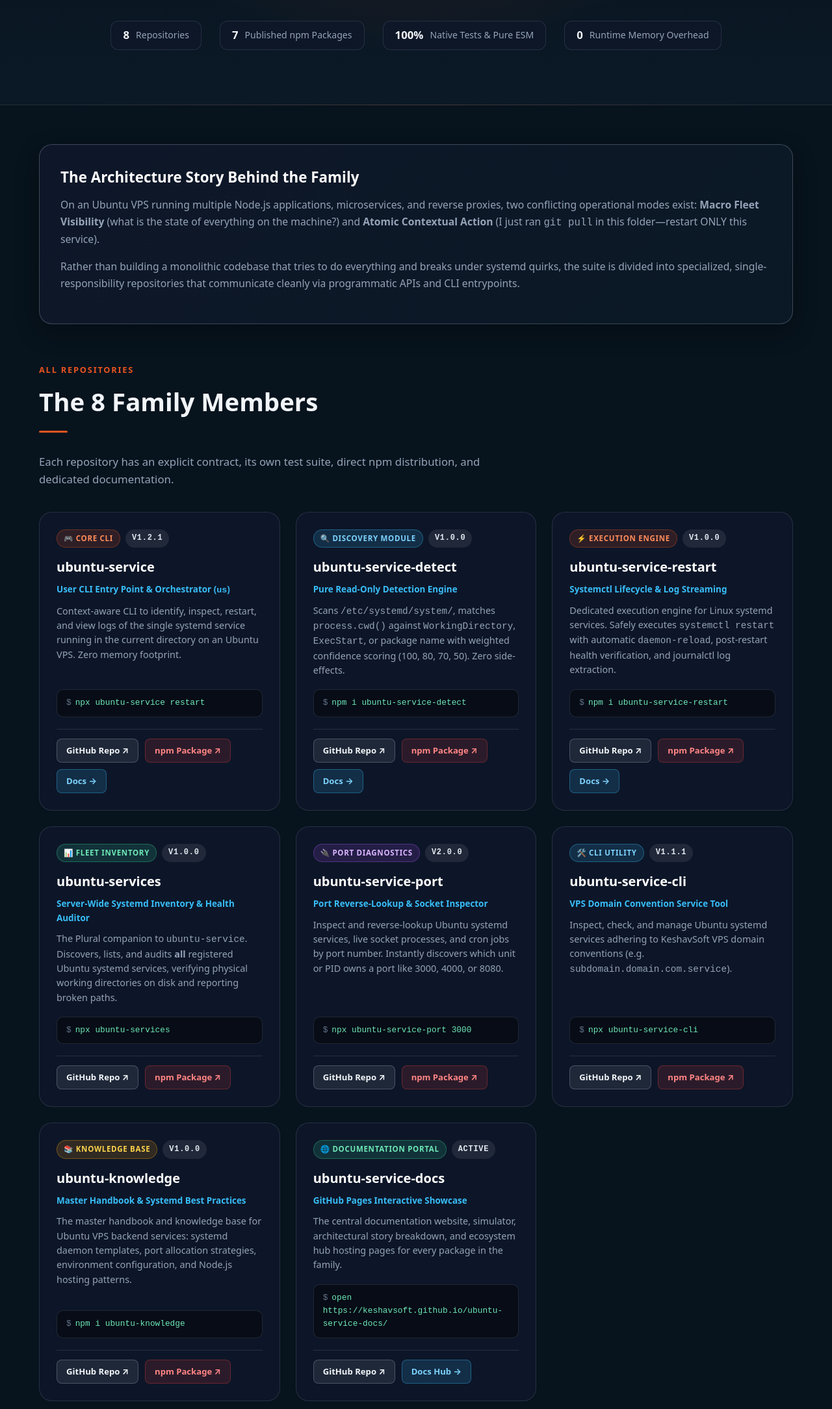
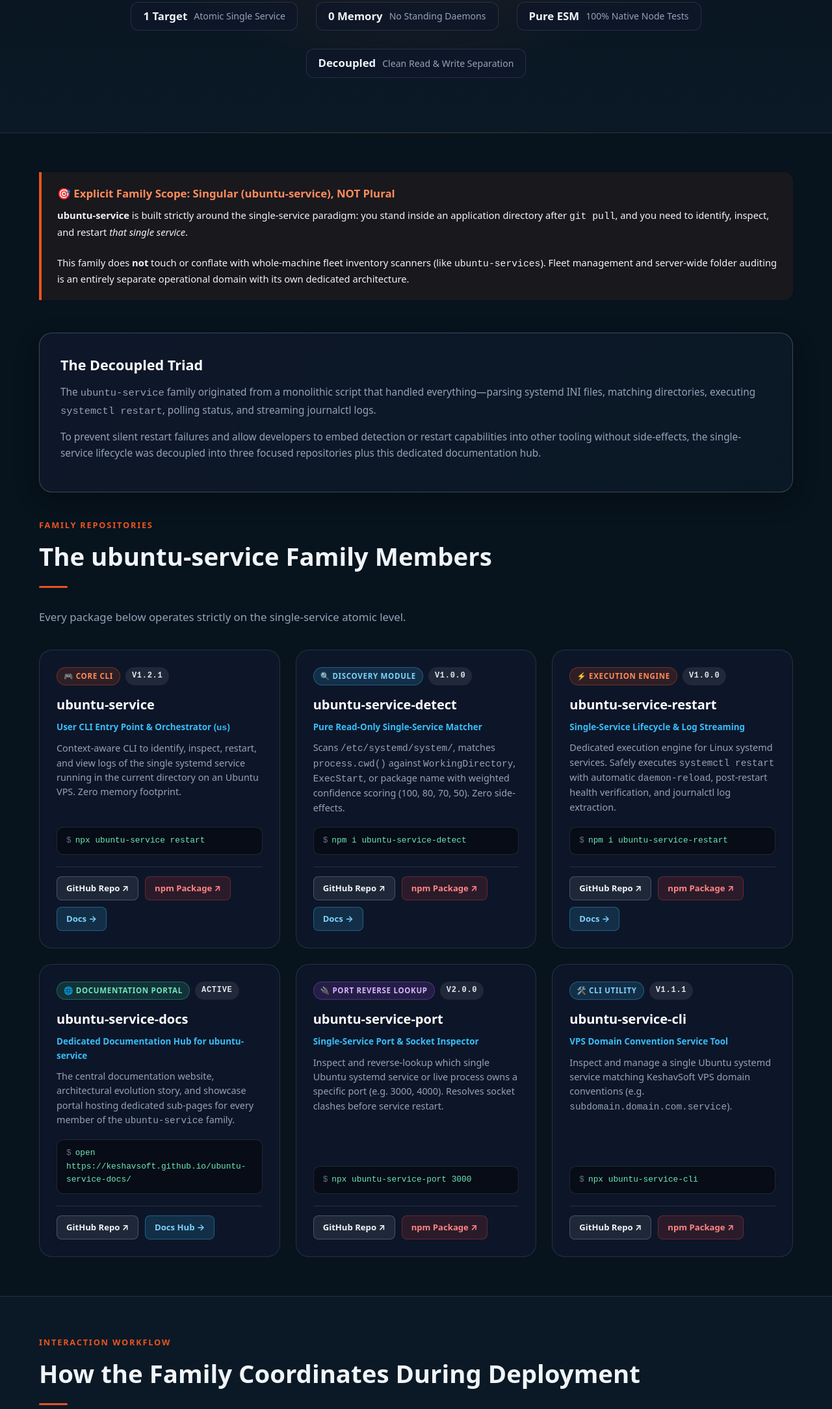
Before and after one commit to keshavsoft/ubuntu-service-docs, a plain HTML site: page repos/index.html in a window 1280 px wide. Shown: the part 371-2540 px from the top of the page at 65% size. Drawn offline with Linux system fonts and the light colour scheme.

Commit message:
refactor(scope): enforce strict ubuntu-service singular family scope; remove ubuntu-services and ubuntu-knowledge

```diff
--- a/repos/index.html
+++ b/repos/index.html
@@ -4,7 +4,7 @@
   <meta charset="utf-8">
   <meta name="viewport" content="width=device-width, initial-scale=1.0">
   <meta name="theme-color" content="#07131d">
-  <title>The ubuntu-service Family — Complete Repository & Package Ecosystem</title>
+  <title>The ubuntu-service Family — Single-Service Management Ecosystem</title>
   <style>
     *, *::before, *::after { box-sizing: border-box; margin: 0; padding: 0; }
     :root {
@@ -20,7 +20,6 @@
       --amber-soft: rgba(245, 158, 11, 0.15);
       --bg: #07131d;
       --bg2: #0b1926;
-      --bg3: #0f2234;
       --card: rgba(15, 23, 42, 0.92);
       --border: rgba(148, 163, 184, 0.18);
       --border-bright: rgba(148, 163, 184, 0.35);
@@ -111,10 +110,17 @@
     .story-banner {
       background: linear-gradient(135deg, rgba(15, 23, 42, 0.95), rgba(11, 25, 38, 0.95));
       border: 1px solid var(--border-bright); border-radius: 20px; padding: 32px;
-      margin-bottom: 60px; box-shadow: 0 12px 36px rgba(0,0,0,0.3);
+      margin-bottom: 40px; box-shadow: 0 12px 36px rgba(0,0,0,0.3);
     }
-    .story-banner h3 { font-size: 1.4rem; font-weight: 800; margin-bottom: 12px; color: #fff; }
-    .story-banner p { color: var(--muted); font-size: 0.98rem; line-height: 1.65; margin-bottom: 16px; }
+    .story-banner h3 { font-size: 1.35rem; font-weight: 800; margin-bottom: 12px; color: #fff; }
+    .story-banner p { color: var(--muted); font-size: 0.96rem; line-height: 1.65; margin-bottom: 14px; }
+
+    .boundary-callout {
+      background: rgba(233, 84, 32, 0.08); border-left: 4px solid var(--orange);
+      padding: 20px 24px; border-radius: 0 14px 14px 0; margin-bottom: 50px;
+    }
+    .boundary-callout h4 { color: #ff8c5a; font-size: 1.05rem; font-weight: 800; margin-bottom: 8px; }
+    .boundary-callout p { color: var(--text); font-size: 0.92rem; line-height: 1.6; margin: 0; }
 
     .family-grid {
       display: grid; grid-template-columns: repeat(auto-fill, minmax(360px, 1fr));
@@ -142,7 +148,6 @@
     .badge-sky    { background: var(--sky-soft); color: #7dd3fc; border: 1px solid rgba(56, 189, 248, 0.35); }
     .badge-green  { background: var(--green-soft); color: #6ee7b7; border: 1px solid rgba(52, 211, 153, 0.35); }
     .badge-purple { background: var(--purple-soft); color: #d8b4fe; border: 1px solid rgba(168, 85, 247, 0.35); }
-    .badge-amber  { background: var(--amber-soft); color: #fcd34d; border: 1px solid rgba(245, 158, 11, 0.35); }
     .badge-version { background: rgba(255, 255, 255, 0.08); color: #e2e8f0; font-family: monospace; font-size: 0.75rem; }
 
     .repo-card h3 { font-size: 1.25rem; font-weight: 800; margin-bottom: 8px; color: #fff; }
@@ -227,24 +232,24 @@
 
 <div class="hero">
   <div class="container">
-    <div class="hero-eyebrow">🌐 The KeshavSoft Ecosystem · Ubuntu VPS Service Suite</div>
-    <h1>The Complete <span>Repository Family</span></h1>
+    <div class="hero-eyebrow">⚙️ Exclusive Suite · Ubuntu VPS Single-Service Management</div>
+    <h1>The <span>ubuntu-service</span> Family</h1>
     <p class="sub">
-      A coordinated family of decoupled tools built for zero-friction VPS service management, port diagnostics, safe systemd lifecycle execution, and fleet audits.
+      A dedicated family of decoupled packages built exclusively for atomic, folder-contextual single-service operations on Ubuntu VPS servers.
     </p>
 
     <div class="stats-row">
       <div class="stat-pill">
-        <strong>8</strong> <span>Repositories</span>
+        <strong>1 Target</strong> <span>Atomic Single Service</span>
       </div>
       <div class="stat-pill">
-        <strong>7</strong> <span>Published npm Packages</span>
+        <strong>0 Memory</strong> <span>No Standing Daemons</span>
       </div>
       <div class="stat-pill">
-        <strong>100%</strong> <span>Native Tests &amp; Pure ESM</span>
+        <strong>Pure ESM</strong> <span>100% Native Node Tests</span>
       </div>
       <div class="stat-pill">
-        <strong>0</strong> <span>Runtime Memory Overhead</span>
+        <strong>Decoupled</strong> <span>Clean Read &amp; Write Separation</span>
       </div>
     </div>
   </div>
@@ -252,20 +257,30 @@
 
 <section>
   <div class="container">
-    <div class="story-banner">
-      <h3>The Architecture Story Behind the Family</h3>
+
+    <div class="boundary-callout">
+      <h4>🎯 Explicit Family Scope: Singular (ubuntu-service), NOT Plural</h4>
       <p>
-        On an Ubuntu VPS running multiple Node.js applications, microservices, and reverse proxies, two conflicting operational modes exist: <strong>Macro Fleet Visibility</strong> (what is the state of everything on the machine?) and <strong>Atomic Contextual Action</strong> (I just ran <code>git pull</code> in this folder—restart ONLY this service).
-      </p>
-      <p>
-        Rather than building a monolithic codebase that tries to do everything and breaks under systemd quirks, the suite is divided into specialized, single-responsibility repositories that communicate cleanly via programmatic APIs and CLI entrypoints.
+        <strong>ubuntu-service</strong> is built strictly around the single-service paradigm: you stand inside an application directory after <code>git pull</code>, and you need to identify, inspect, and restart <em>that single service</em>.
+        <br><br>
+        This family does <strong>not</strong> touch or conflate with whole-machine fleet inventory scanners (like <code>ubuntu-services</code>). Fleet management and server-wide folder auditing is an entirely separate operational domain with its own dedicated architecture.
       </p>
     </div>
 
-    <div class="section-label">All Repositories</div>
-    <h2 class="section-title">The 8 Family Members</h2>
+    <div class="story-banner">
+      <h3>The Decoupled Triad</h3>
+      <p>
+        The <code>ubuntu-service</code> family originated from a monolithic script that handled everything—parsing systemd INI files, matching directories, executing <code>systemctl restart</code>, polling status, and streaming journalctl logs.
+      </p>
+      <p>
+        To prevent silent restart failures and allow developers to embed detection or restart capabilities into other tooling without side-effects, the single-service lifecycle was decoupled into three focused repositories plus this dedicated documentation hub.
+      </p>
+    </div>
+
+    <div class="section-label">Family Repositories</div>
+    <h2 class="section-title">The ubuntu-service Family Members</h2>
     <div class="divider"></div>
-    <p class="section-desc">Each repository has an explicit contract, its own test suite, direct npm distribution, and dedicated documentation.</p>
+    <p class="section-desc">Every package below operates strictly on the single-service atomic level.</p>
 
     <div class="family-grid">
 
@@ -307,7 +322,7 @@
           </div>
         </div>
         <h3>ubuntu-service-detect</h3>
-        <div class="role">Pure Read-Only Detection Engine</div>
+        <div class="role">Pure Read-Only Single-Service Matcher</div>
         <p>
           Scans <code>/etc/systemd/system/</code>, matches <code>process.cwd()</code> against <code>WorkingDirectory</code>, <code>ExecStart</code>, or package name with weighted confidence scoring (100, 80, 70, 50). Zero side-effects.
         </p>
@@ -336,7 +351,7 @@
           </div>
         </div>
         <h3>ubuntu-service-restart</h3>
-        <div class="role">Systemctl Lifecycle &amp; Log Streaming</div>
+        <div class="role">Single-Service Lifecycle &amp; Log Streaming</div>
         <p>
           Dedicated execution engine for Linux systemd services. Safely executes <code>systemctl restart</code> with automatic <code>daemon-reload</code>, post-restart health verification, and journalctl log extraction.
         </p>
@@ -356,28 +371,28 @@
         </div>
       </div>
 
-      <!-- 4. ubuntu-services (Plural) -->
+      <!-- 4. ubuntu-service-docs -->
       <div class="repo-card">
         <div class="card-top">
           <div class="card-badges">
-            <span class="badge badge-green">📊 Fleet Inventory</span>
-            <span class="badge badge-version">v1.0.0</span>
+            <span class="badge badge-green">🌐 Documentation Portal</span>
+            <span class="badge badge-version">Active</span>
           </div>
         </div>
-        <h3>ubuntu-services</h3>
-        <div class="role">Server-Wide Systemd Inventory &amp; Health Auditor</div>
+        <h3>ubuntu-service-docs</h3>
+        <div class="role">Dedicated Documentation Hub for ubuntu-service</div>
         <p>
-          The Plural companion to <code>ubuntu-service</code>. Discovers, lists, and audits <strong>all</strong> registered Ubuntu systemd services, verifying physical working directories on disk and reporting broken paths.
+          The central documentation website, architectural evolution story, and showcase portal hosting dedicated sub-pages for every member of the <code>ubuntu-service</code> family.
         </p>
         <div class="cmd-box">
-          <code><span class="prompt">$</span>npx ubuntu-services</code>
+          <code><span class="prompt">$</span>open https://keshavsoft.github.io/ubuntu-service-docs/</code>
         </div>
         <div class="card-actions">
-          <a href="https://github.com/keshavsoft/ubuntu-services" target="_blank" class="btn-action btn-github">
+          <a href="https://github.com/keshavsoft/ubuntu-service-docs" target="_blank" class="btn-action btn-github">
             GitHub Repo ↗
           </a>
-          <a href="https://www.npmjs.com/package/ubuntu-services" target="_blank" class="btn-action btn-npm">
-            npm Package ↗
+          <a href="../index.html" class="btn-action btn-docs">
+            Docs Hub →
           </a>
         </div>
       </div>
@@ -386,14 +401,14 @@
       <div class="repo-card">
         <div class="card-top">
           <div class="card-badges">
-            <span class="badge badge-purple">🔌 Port Diagnostics</span>
+            <span class="badge badge-purple">🔌 Port Reverse Lookup</span>
             <span class="badge badge-version">v2.0.0</span>
           </div>
         </div>
         <h3>ubuntu-service-port</h3>
-        <div class="role">Port Reverse-Lookup &amp; Socket Inspector</div>
+        <div class="role">Single-Service Port &amp; Socket Inspector</div>
         <p>
-          Inspect and reverse-lookup Ubuntu systemd services, live socket processes, and cron jobs by port number. Instantly discovers which unit or PID owns a port like 3000, 4000, or 8080.
+          Inspect and reverse-lookup which single Ubuntu systemd service or live process owns a specific port (e.g. 3000, 4000). Resolves socket clashes before service restart.
         </p>
         <div class="cmd-box">
           <code><span class="prompt">$</span>npx ubuntu-service-port 3000</code>
@@ -419,7 +434,7 @@
         <h3>ubuntu-service-cli</h3>
         <div class="role">VPS Domain Convention Service Tool</div>
         <p>
-          Inspect, check, and manage Ubuntu systemd services adhering to KeshavSoft VPS domain conventions (e.g. <code>subdomain.domain.com.service</code>).
+          Inspect and manage a single Ubuntu systemd service matching KeshavSoft VPS domain conventions (e.g. <code>subdomain.domain.com.service</code>).
         </p>
         <div class="cmd-box">
           <code><span class="prompt">$</span>npx ubuntu-service-cli</code>
@@ -430,58 +445,6 @@
           </a>
           <a href="https://www.npmjs.com/package/ubuntu-service-cli" target="_blank" class="btn-action btn-npm">
             npm Package ↗
-          </a>
-        </div>
-      </div>
-
-      <!-- 7. ubuntu-knowledge -->
-      <div class="repo-card">
-        <div class="card-top">
-          <div class="card-badges">
-            <span class="badge badge-amber">📚 Knowledge Base</span>
-            <span class="badge badge-version">v1.0.0</span>
-          </div>
-        </div>
-        <h3>ubuntu-knowledge</h3>
-        <div class="role">Master Handbook &amp; Systemd Best Practices</div>
-        <p>
-          The master handbook and knowledge base for Ubuntu VPS backend services: systemd daemon templates, port allocation strategies, environment configuration, and Node.js hosting patterns.
-        </p>
-        <div class="cmd-box">
-          <code><span class="prompt">$</span>npm i ubuntu-knowledge</code>
-        </div>
-        <div class="card-actions">
-          <a href="https://github.com/keshavsoft/ubuntu-knowledge" target="_blank" class="btn-action btn-github">
-            GitHub Repo ↗
-          </a>
-          <a href="https://www.npmjs.com/package/ubuntu-knowledge" target="_blank" class="btn-action btn-npm">
-            npm Package ↗
-          </a>
-        </div>
-      </div>
-
-      <!-- 8. ubuntu-service-docs -->
-      <div class="repo-card">
-        <div class="card-top">
-          <div class="card-badges">
-            <span class="badge badge-green">🌐 Documentation Portal</span>
-            <span class="badge badge-version">Active</span>
-          </div>
-        </div>
-        <h3>ubuntu-service-docs</h3>
-        <div class="role">GitHub Pages Interactive Showcase</div>
-        <p>
-          The central documentation website, simulator, architectural story breakdown, and ecosystem hub hosting pages for every package in the family.
-        </p>
-        <div class="cmd-box">
-          <code><span class="prompt">$</span>open https://keshavsoft.github.io/ubuntu-service-docs/</code>
-        </div>
-        <div class="card-actions">
-          <a href="https://github.com/keshavsoft/ubuntu-service-docs" target="_blank" class="btn-action btn-github">
-            GitHub Repo ↗
-          </a>
-          <a href="../index.html" class="btn-action btn-docs">
-            Docs Hub →
           </a>
         </div>
       </div>
@@ -527,7 +490,7 @@
 <section>
   <div class="container">
     <div class="section-label">Master Reference</div>
-    <h2 class="section-title">Ecosystem Matrix</h2>
+    <h2 class="section-title">The ubuntu-service Family Matrix</h2>
     <div class="divider"></div>
 
     <div class="matrix-table-wrap">
@@ -568,12 +531,12 @@
             <td><code>restartService()</code></td>
           </tr>
           <tr>
-            <td>ubuntu-services</td>
-            <td><span class="badge badge-green">Fleet</span></td>
-            <td>1.0.0</td>
-            <td><a href="https://www.npmjs.com/package/ubuntu-services" target="_blank" style="color:#ff8584; text-decoration:none;">npm/ubuntu-services ↗</a></td>
-            <td><a href="https://github.com/keshavsoft/ubuntu-services" target="_blank" style="color:var(--sky); text-decoration:none;">github/ubuntu-services ↗</a></td>
-            <td><code>npx ubuntu-services</code></td>
+            <td>ubuntu-service-docs</td>
+            <td><span class="badge badge-green">Portal</span></td>
+            <td>Live</td>
+            <td><em>Documentation Portal</em></td>
+            <td><a href="https://github.com/keshavsoft/ubuntu-service-docs" target="_blank" style="color:var(--sky); text-decoration:none;">github/ubuntu-service-docs ↗</a></td>
+            <td><a href="https://keshavsoft.github.io/ubuntu-service-docs/" target="_blank" style="color:var(--orange); text-decoration:none;">Live Pages Site ↗</a></td>
           </tr>
           <tr>
             <td>ubuntu-service-port</td>
@@ -591,22 +554,6 @@
             <td><a href="https://github.com/keshavsoft/ubuntu-service-cli" target="_blank" style="color:var(--sky); text-decoration:none;">github/ubuntu-service-cli ↗</a></td>
             <td><code>npx ubuntu-service-cli</code></td>
           </tr>
-          <tr>
-            <td>ubuntu-knowledge</td>
-            <td><span class="badge badge-amber">Handbook</span></td>
-            <td>1.0.0</td>
-            <td><a href="https://www.npmjs.com/package/ubuntu-knowledge" target="_blank" style="color:#ff8584; text-decoration:none;">npm/ubuntu-knowledge ↗</a></td>
-            <td><a href="https://github.com/keshavsoft/ubuntu-knowledge" target="_blank" style="color:var(--sky); text-decoration:none;">github/ubuntu-knowledge ↗</a></td>
-            <td><code>npm i ubuntu-knowledge</code></td>
-          </tr>
-          <tr>
-            <td>ubuntu-service-docs</td>
-            <td><span class="badge badge-green">Portal</span></td>
-            <td>Live</td>
-            <td><em>Documentation Portal</em></td>
-            <td><a href="https://github.com/keshavsoft/ubuntu-service-docs" target="_blank" style="color:var(--sky); text-decoration:none;">github/ubuntu-service-docs ↗</a></td>
-            <td><a href="https://keshavsoft.github.io/ubuntu-service-docs/" target="_blank" style="color:var(--orange); text-decoration:none;">Live Pages Site ↗</a></td>
-          </tr>
         </tbody>
       </table>
     </div>
@@ -614,7 +561,7 @@
 </section>
 
 <footer>
-  <strong>KeshavSoft Ubuntu Suite</strong> · Pure Node.js ESM · Standard Linux Systemd Architecture
+  <strong>ubuntu-service Family</strong> · Pure Node.js ESM · Standard Linux Systemd Architecture · Built by KeshavSoft
   <br><br>
   <div style="display:flex; gap:16px; justify-content:center; flex-wrap:wrap;">
     <a href="../index.html">Docs Home</a>
```
Also changed, not shown: detect/index.html (+1 -1 lines), index.html (+1 -1 lines), restart/index.html (+1 -1 lines), service/index.html (+1 -1 lines), story.html (+1 -1 lines), 1 other file.
